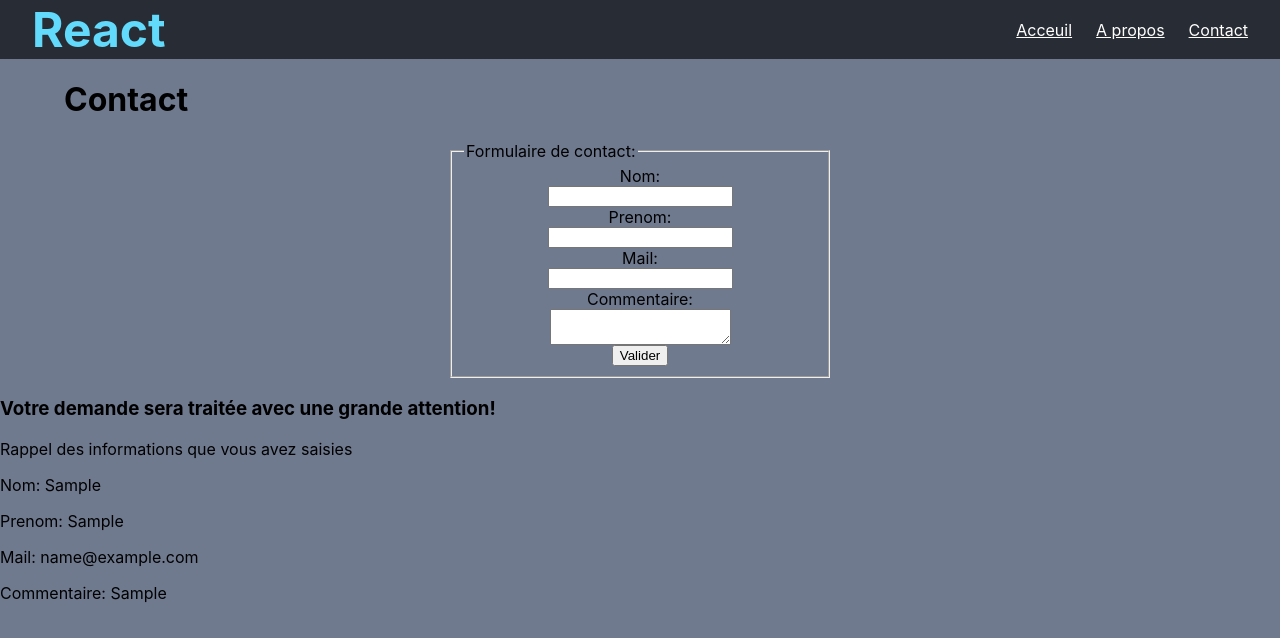
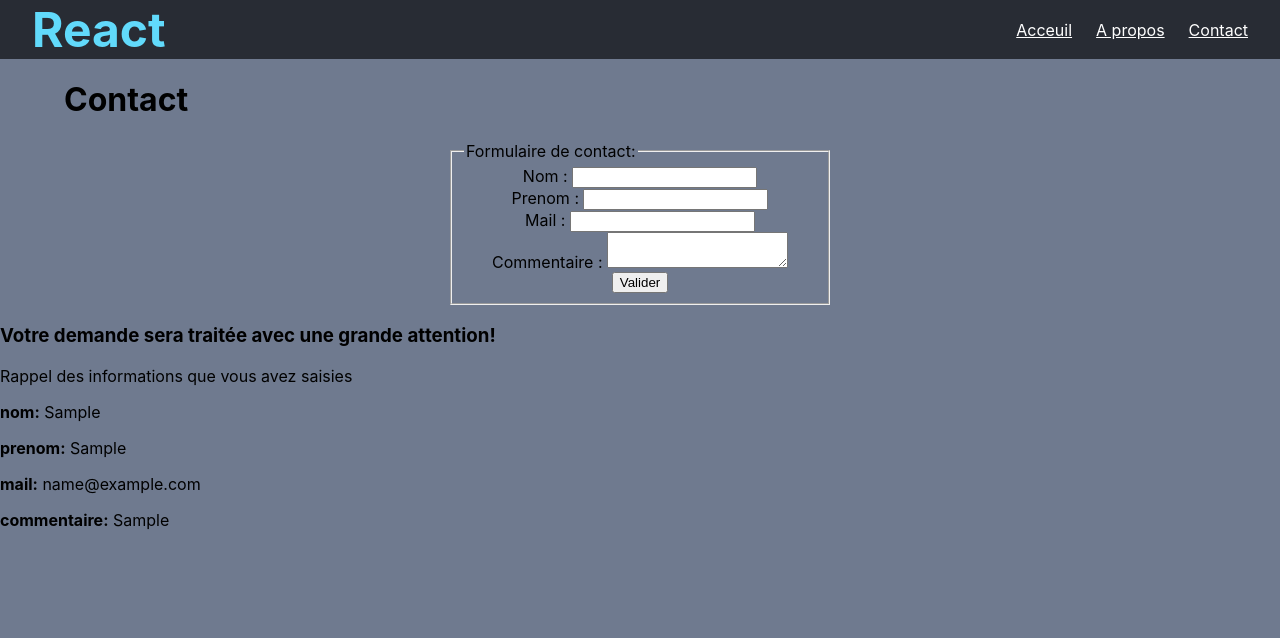
Before and after one commit to wladislasGorka/myreact, a React (Create React App) app: page /Contact in a window 1280 px wide. Both pictures are taken after typing "Sample", "Sample", "name@example.com", "Sample" into the empty fields and a click on the input "Valider". Shown: the top 638 px of the page. Built offline with nearby package versions, Linux system fonts and the light colour scheme.

Commit message:
form dynamique

```diff
--- a/src/App.css
+++ b/src/App.css
@@ -79,6 +79,9 @@ fieldset{
   flex-direction: column;
   align-items: center;
 }
+li{
+  list-style: none;
+}
 
 @media (max-width: 425px){
   .siteTitle{
--- a/src/components/Contact.js
+++ b/src/components/Contact.js
@@ -2,12 +2,15 @@ import React, { useState } from 'react';
 import Form from './Form';
 
 function Contact(){
-    const [datas, setDatas] = useState({
-        nom:"",
-        prenom:"",
-        mail:"",
-        commentaire:"",
-    });
+    let inputList = [
+        {formName:"formContactNom",name:"nom",type:"text", label:"Nom"},
+        {formName:"formContactPrenom",name:"prenom",type:"text", label:"Prenom"},
+        {formName:"formContactMail",name:"mail",type:"email", label:"Mail"},
+        {formName:"formContactCommentaire",name:"commentaire",type:"textarea", label:"Commentaire"}
+    ];
+    const emptyDatas = inputList.reduce((acc,cur) => ({...acc, [cur.name]:""}), {});
+
+    const [datas, setDatas] = useState(emptyDatas);
 
     const handleFormSubmit = (data) => {
         setDatas(data);
@@ -19,15 +22,16 @@ function Contact(){
                 <h1>Contact</h1>
             </header>
             <section>
-                <Form onSubmit={handleFormSubmit}/>
+                <Form onSubmit={handleFormSubmit} inputList={inputList}/>
                 {datas.nom && (
                     <article>
                         <h3>Votre demande sera traitée avec une grande attention!</h3>
                         <p>Rappel des informations que vous avez saisies</p>
-                        <p>Nom: {datas.nom}</p>
-                        <p>Prenom: {datas.prenom}</p>
-                        <p>Mail: {datas.mail}</p>
-                        <p>Commentaire: {datas.commentaire}</p>
+                        {Object.entries(datas).map(([cle, valeur]) => (
+                            <p key={cle}>
+                            <strong>{cle}:</strong> {valeur}
+                            </p>
+                        ))}
                     </article>
                 )}
             </section>
--- a/src/components/Form.js
+++ b/src/components/Form.js
@@ -1,12 +1,12 @@
 import React, { useState } from 'react';
 
 function Form(props){
-    const [formData, setFormData] = useState({
-        nom:"",
-        prenom:"",
-        mail:"",
-        commentaire:"",
-    });
+
+
+    const emptyDatas = props.inputList.reduce((acc,cur) => ({...acc, [cur.name]:""}), {});
+    //console.log(emptyDatas);
+
+    const [formData, setFormData] = useState(emptyDatas);
 
     const handleInputChange = (e) => {
         const {name,value} = e.target;
@@ -22,12 +22,7 @@ function Form(props){
         // console.log(formData);
         props.onSubmit(formData);
 
-        setFormData({
-            nom:"",
-            prenom:"",
-            mail:"",
-            commentaire:"",
-        });
+        setFormData(emptyDatas);
     }
 
     return (
@@ -35,14 +30,22 @@ function Form(props){
             <form method="post" id="formContact" onSubmit={handleSubmit}>
                 <fieldset>
                     <legend>Formulaire de contact:</legend>
-                    <label htmlFor='formContactNom'>Nom:</label>
-                    <input type="text" id="formContactNom" value={formData.nom} name="nom" onChange={handleInputChange}></input>
-                    <label htmlFor='formContactPrenom'>Prenom:</label>
-                    <input type="text" id="formContactPrenom" value={formData.prenom} name="prenom" onChange={handleInputChange}></input>
-                    <label htmlFor='formContactMail'>Mail:</label>
-                    <input type="email" id="formContactMail" value={formData.mail} name="mail" onChange={handleInputChange}></input>
-                    <label htmlFor='formContactCommentaire'>Commentaire:</label>
-                    <textarea id="formContactCommentaire" value={formData.commentaire} name="commentaire" onChange={handleInputChange}></textarea>
+                    {props.inputList.map((inputObject) => {
+                        if(inputObject.type==="textarea"){
+                            return (
+                                <li key={inputObject.formName}>
+                                    <label htmlFor={inputObject.formName}>{inputObject.label} : </label>
+                                    <textarea id={inputObject.formName} value={formData[inputObject.name]} name={inputObject.name} onChange={handleInputChange}></textarea>
+                                </li>
+                            )
+                        }
+                        return (
+                            <li key={inputObject.formName}>
+                                <label htmlFor={inputObject.formName}>{inputObject.label} : </label>
+                                <input type={inputObject.type} id={inputObject.formName} value={formData[inputObject.name]} name={inputObject.name} onChange={handleInputChange}></input>
+                            </li>
+                        )}
+                    )}
                     <input type="submit" value="Valider"/>
                 </fieldset>
             </form>
```
